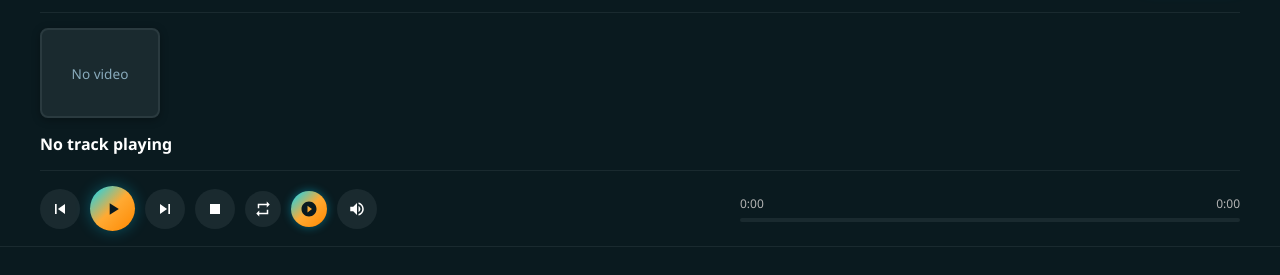
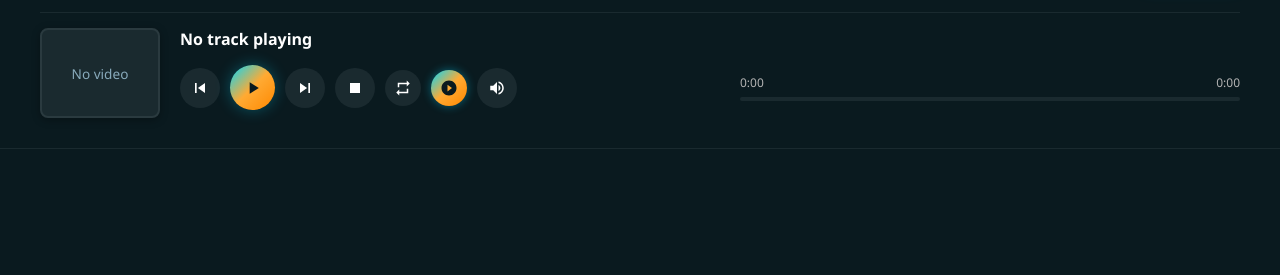
Before and after one commit to lakomca/radio, a website: page public/index.html in a window 1280 px wide. Shown: the part 73-348 px from the top of the page. Drawn offline with Linux system fonts and the light colour scheme.

Commit message:
Reorganize player section: thumbnail left, title and controls right; improve stream buffering handling

```diff
--- a/public/app.js
+++ b/public/app.js
@@ -124,12 +124,18 @@ audioPlayer.addEventListener('progress', () => {
 // Handle stalled events
 audioPlayer.addEventListener('stalled', () => {
     console.log('⚠️ Stream stalled - waiting for data');
+    // Don't reload or restart - let browser handle buffering naturally
+    // The stream should resume automatically when data is available
 });
 
 // Handle waiting events
 audioPlayer.addEventListener('waiting', () => {
     console.log('⏳ Stream waiting for data');
+    // Don't reload or restart - let browser handle buffering naturally
 });
+
+// Don't add a global canplay listener - it will interfere with loadStream's canplay handler
+// The browser will automatically resume playback when buffering completes
 
 // Handle suspend events
 audioPlayer.addEventListener('suspend', () => {
@@ -472,10 +478,12 @@ function loadStream(youtubeUrl) {
         }
     }, 30000);
 
-    // Auto-play when loaded
-    audioPlayer.addEventListener('canplay', () => {
+    // Auto-play when loaded - only for new streams
+    const canplayHandler = () => {
         console.log('▶️ Audio can play');
-        // Ensure time is reset before playing
+        // Only reset time if this is a new stream load (not a buffering recovery)
+        if (isLoading) {
+            // Ensure time is reset before playing new stream
             if (audioPlayer.currentTime > 0.1) {
                 audioPlayer.currentTime = 0;
             }
@@ -493,7 +501,9 @@ function loadStream(youtubeUrl) {
                 console.error('❌ Play error:', err);
                 isHandlingEnded = false;
             });
-    }, { once: true });
+        }
+    };
+    audioPlayer.addEventListener('canplay', canplayHandler, { once: true });
 
     audioPlayer.addEventListener('canplaythrough', () => {
         console.log('✅ Audio can play through');
--- a/public/index.html
+++ b/public/index.html
@@ -25,11 +25,11 @@
                 <div id="videoThumbnail" class="video-thumbnail">
                     <div class="thumbnail-placeholder">No video</div>
                 </div>
-            </div>
 
-            <div id="nowPlayingTitle" class="now-playing-title">No track playing</div>
+                <div class="player-content">
+                    <div id="nowPlayingTitle" class="now-playing-title">No track playing</div>
 
-            <div class="player-controls-row">
+                    <div class="player-controls-row">
                 <div class="player-controls">
                     <button id="prevBtn" class="control-btn prev-btn" aria-label="Previous">
                         <svg width="20" height="20" viewBox="0 0 24 24" fill="currentColor">
@@ -94,6 +94,7 @@
                             <div class="progress-thumb" id="progressThumb"></div>
                         </div>
                     </div>
+                    </div>
                 </div>
             </div>
         </div>
--- a/public/style.css
+++ b/public/style.css
@@ -42,8 +42,8 @@ body {
 
 .player-header {
     display: flex;
-    align-items: center;
-    justify-content: flex-start;
+    align-items: flex-start;
+    gap: 20px;
     margin-bottom: 15px;
 }
 
@@ -103,6 +103,14 @@ body {
     max-width: 500px;
 }
 
+.player-content {
+    flex: 1;
+    display: flex;
+    flex-direction: column;
+    gap: 15px;
+    min-width: 0;
+}
+
 .now-playing-title {
     font-size: 1em;
     color: #ffffff;
@@ -111,9 +119,6 @@ body {
     overflow: hidden;
     text-overflow: ellipsis;
     line-height: 1.4;
-    margin-bottom: 15px;
-    padding-bottom: 15px;
-    border-bottom: 1px solid #1a2a2f;
 }
 
 .player-controls-row {
```
Lines whose indentation alone changed are shown as unchanged.
